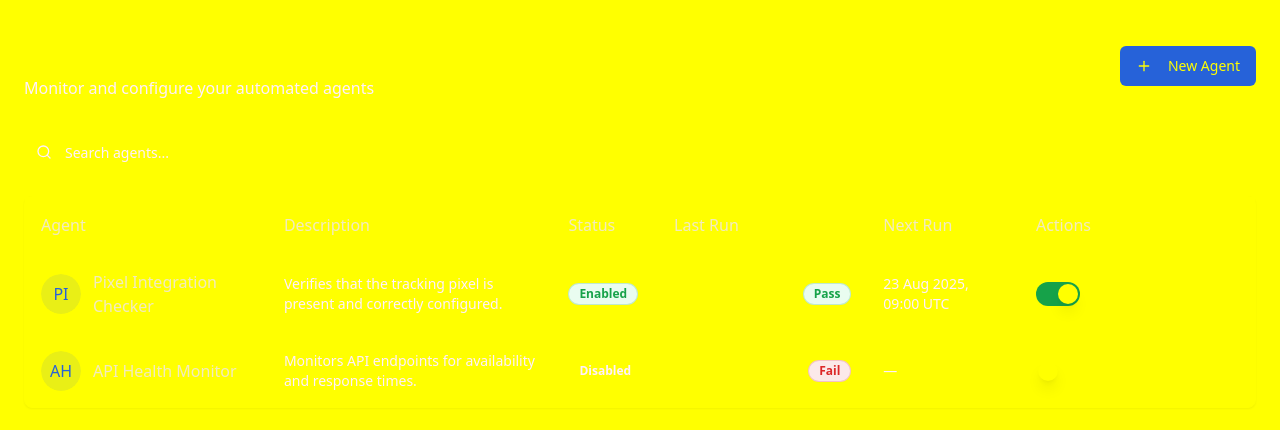
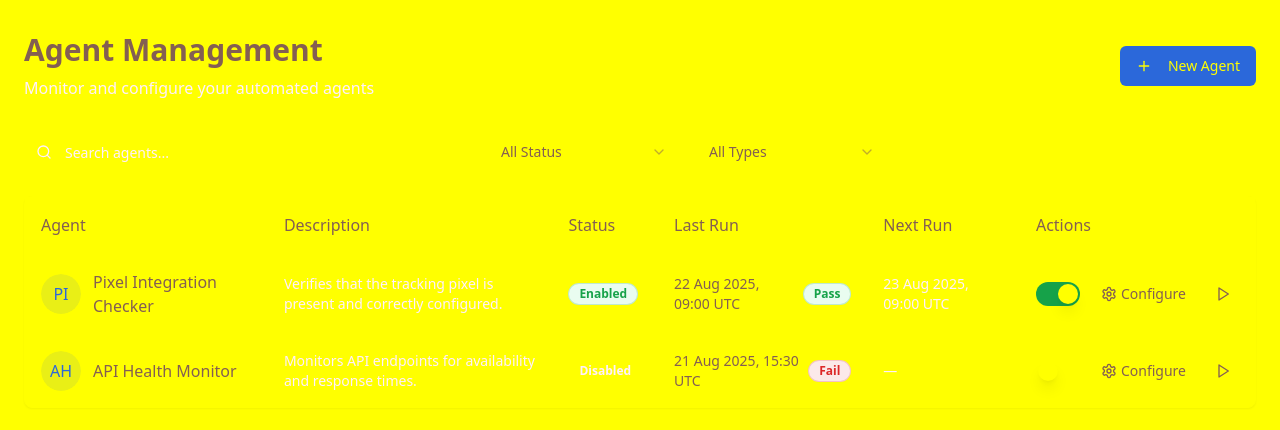
Before and after one commit to akashFairpe/route-guard, a React (Vite) app: page / in a window 1280 px wide. Shown: the top 430 px of the page. Built offline with nearby package versions, Linux system fonts and the light colour scheme.

Commit message:
Fix: Adjust color scheme
Update the color palette to ensure proper visual theming and consistency across the Agent Management interface.

```diff
--- a/src/index.css
+++ b/src/index.css
@@ -8,31 +8,31 @@
   :root {
     /* Base colors - Clean professional palette */
     --background: 248 250 252;
-    --foreground: 226 232 240;
+    --foreground: 15 23 42;
 
     /* Surface colors */
     --card: 255 255 255;
-    --card-foreground: 51 65 85;
+    --card-foreground: 15 23 42;
 
     --popover: 255 255 255;
-    --popover-foreground: 51 65 85;
+    --popover-foreground: 15 23 42;
 
     /* Primary - Professional blue */
-    --primary: 220 70% 50%;
+    --primary: 219 70% 51%;
     --primary-foreground: 255 255 255;
-    --primary-hover: 220 70% 45%;
+    --primary-hover: 219 70% 46%;
 
     /* Secondary - Subtle gray */
-    --secondary: 226 232 240;
+    --secondary: 241 245 249;
     --secondary-foreground: 51 65 85;
 
     /* Muted backgrounds */
-    --muted: 241 245 249;
+    --muted: 248 250 252;
     --muted-foreground: 100 116 139;
 
     /* Accent - Light blue */
     --accent: 219 78% 95%;
-    --accent-foreground: 220 70% 50%;
+    --accent-foreground: 219 70% 51%;
 
     /* Status colors */
     --success: 142 76% 36%;
@@ -40,7 +40,7 @@
     --success-light: 142 76% 95%;
 
     --warning: 48 96% 53%;
-    --warning-foreground: 255 255 255;
+    --warning-foreground: 15 23 42;
     --warning-light: 48 96% 95%;
 
     --destructive: 0 72% 51%;
@@ -50,63 +50,67 @@
     /* UI elements */
     --border: 226 232 240;
     --input: 255 255 255;
-    --ring: 220 70% 50%;
+    --ring: 219 70% 51%;
 
     --radius: 0.5rem;
 
-    --sidebar-background: 0 0% 98%;
-
-    --sidebar-foreground: 240 5.3% 26.1%;
-
-    --sidebar-primary: 240 5.9% 10%;
-
-    --sidebar-primary-foreground: 0 0% 98%;
-
-    --sidebar-accent: 240 4.8% 95.9%;
-
-    --sidebar-accent-foreground: 240 5.9% 10%;
-
-    --sidebar-border: 220 13% 91%;
-
-    --sidebar-ring: 217.2 91.2% 59.8%;
+    --sidebar-background: 255 255 255;
+    --sidebar-foreground: 15 23 42;
+    --sidebar-primary: 219 70% 51%;
+    --sidebar-primary-foreground: 255 255 255;
+    --sidebar-accent: 248 250 252;
+    --sidebar-accent-foreground: 51 65 85;
+    --sidebar-border: 226 232 240;
+    --sidebar-ring: 219 70% 51%;
   }
 
   .dark {
-    --background: 222.2 84% 4.9%;
-    --foreground: 210 40% 98%;
+    --background: 15 23 42;
+    --foreground: 248 250 252;
 
-    --card: 222.2 84% 4.9%;
-    --card-foreground: 210 40% 98%;
+    --card: 30 41 59;
+    --card-foreground: 248 250 252;
 
-    --popover: 222.2 84% 4.9%;
-    --popover-foreground: 210 40% 98%;
+    --popover: 30 41 59;
+    --popover-foreground: 248 250 252;
 
-    --primary: 210 40% 98%;
-    --primary-foreground: 222.2 47.4% 11.2%;
+    --primary: 219 70% 61%;
+    --primary-foreground: 15 23 42;
+    --primary-hover: 219 70% 56%;
 
-    --secondary: 217.2 32.6% 17.5%;
-    --secondary-foreground: 210 40% 98%;
+    --secondary: 51 65 85;
+    --secondary-foreground: 248 250 252;
 
-    --muted: 217.2 32.6% 17.5%;
-    --muted-foreground: 215 20.2% 65.1%;
+    --muted: 30 41 59;
+    --muted-foreground: 148 163 184;
 
-    --accent: 217.2 32.6% 17.5%;
-    --accent-foreground: 210 40% 98%;
+    --accent: 30 41 59;
+    --accent-foreground: 219 70% 61%;
 
-    --destructive: 0 62.8% 30.6%;
-    --destructive-foreground: 210 40% 98%;
+    --success: 142 76% 46%;
+    --success-foreground: 255 255 255;
+    --success-light: 142 76% 15%;
 
-    --border: 217.2 32.6% 17.5%;
-    --input: 217.2 32.6% 17.5%;
-    --ring: 212.7 26.8% 83.9%;
-    --sidebar-background: 240 5.9% 10%;
-    --sidebar-foreground: 240 4.8% 95.9%;
-    --sidebar-primary: 224.3 76.3% 48%;
-    --sidebar-primary-foreground: 0 0% 100%;
-    --sidebar-accent: 240 3.7% 15.9%;
-    --sidebar-accent-foreground: 240 4.8% 95.9%;
-    --sidebar-border: 240 3.7% 15.9%;
-    --sidebar-ring: 217.2 91.2% 59.8%;
+    --warning: 48 96% 63%;
+    --warning-foreground: 15 23 42;
+    --warning-light: 48 96% 15%;
+
+    --destructive: 0 72% 61%;
+    --destructive-foreground: 255 255 255;
+    --destructive-light: 0 72% 15%;
+
+    --border: 51 65 85;
+    --input: 30 41 59;
+    --ring: 219 70% 61%;
+
+    --sidebar-background: 30 41 59;
+    --sidebar-foreground: 248 250 252;
+    --sidebar-primary: 219 70% 61%;
+    --sidebar-primary-foreground: 15 23 42;
+    --sidebar-accent: 51 65 85;
+    --sidebar-accent-foreground: 248 250 252;
+    --sidebar-border: 51 65 85;
+    --sidebar-ring: 219 70% 61%;
   }
 }
 
```
